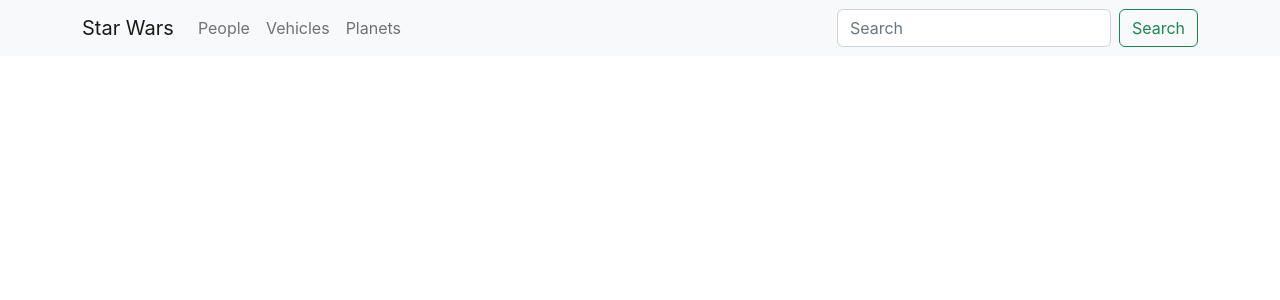
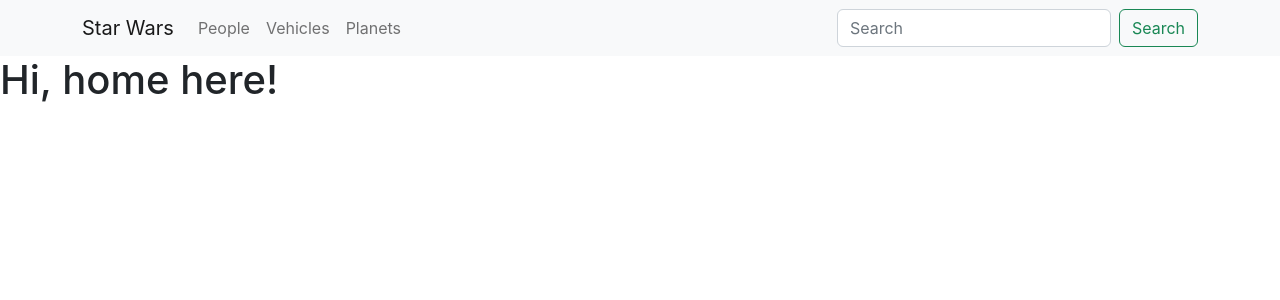
Before and after one commit to AlejandroGonzalezG/blog-star-wars, a React (Create React App) app: page / in a window 1280 px wide. Shown: the top 300 px of the page. Built offline with nearby package versions, Linux system fonts and the light colour scheme; no server answers.

Commit message:
Add routing

```diff
--- a/src/App.js
+++ b/src/App.js
@@ -1,11 +1,25 @@
 import { BrowserRouter, Routes, Route } from 'react-router-dom';
 import injectContext from './store/appContext';
 import Navbar from './Components/Navbar';
+import NotFound from './Views/NotFound';
+import Home from './Views/Home';
+import People from './Views/People';
+import Vehicles from './Views/Vehicles';
+import Planets from './Views/Planets';
 
 const App = () => {
   return (
     <>
-      <Navbar />
+      <BrowserRouter>
+        <Navbar />
+        <Routes>
+          <Route path="*" element={<NotFound />} />
+          <Route path="/" element={<Home />} />
+          <Route path="/category/people" element={<People />} />
+          <Route path="/category/vehicles" element={<Vehicles />} />
+          <Route path="/category/planets" element={<Planets />} />
+        </Routes>
+      </BrowserRouter>
     </>
   );
 };
--- /dev/null
+++ b/src/Views/Home.jsx
@@ -0,0 +1,9 @@
+const Home = () => {
+  return (
+    <>
+      <h1>Hi, home here!</h1>
+    </>
+  );
+};
+
+export default Home;
--- /dev/null
+++ b/src/Views/NotFound.jsx
@@ -0,0 +1,9 @@
+const NotFound = () => {
+  return (
+    <>
+      <h1>Not found :( (404)</h1>
+    </>
+  );
+};
+
+export default NotFound;
```
Also changed, not shown: src/Views/People.jsx (renamed from src/Components/Views/People.jsx), src/Views/Planets.jsx (renamed from src/Components/Views/Planets.jsx), src/Views/Vehicles.jsx (renamed from src/Components/Views/Vehicles.jsx).
